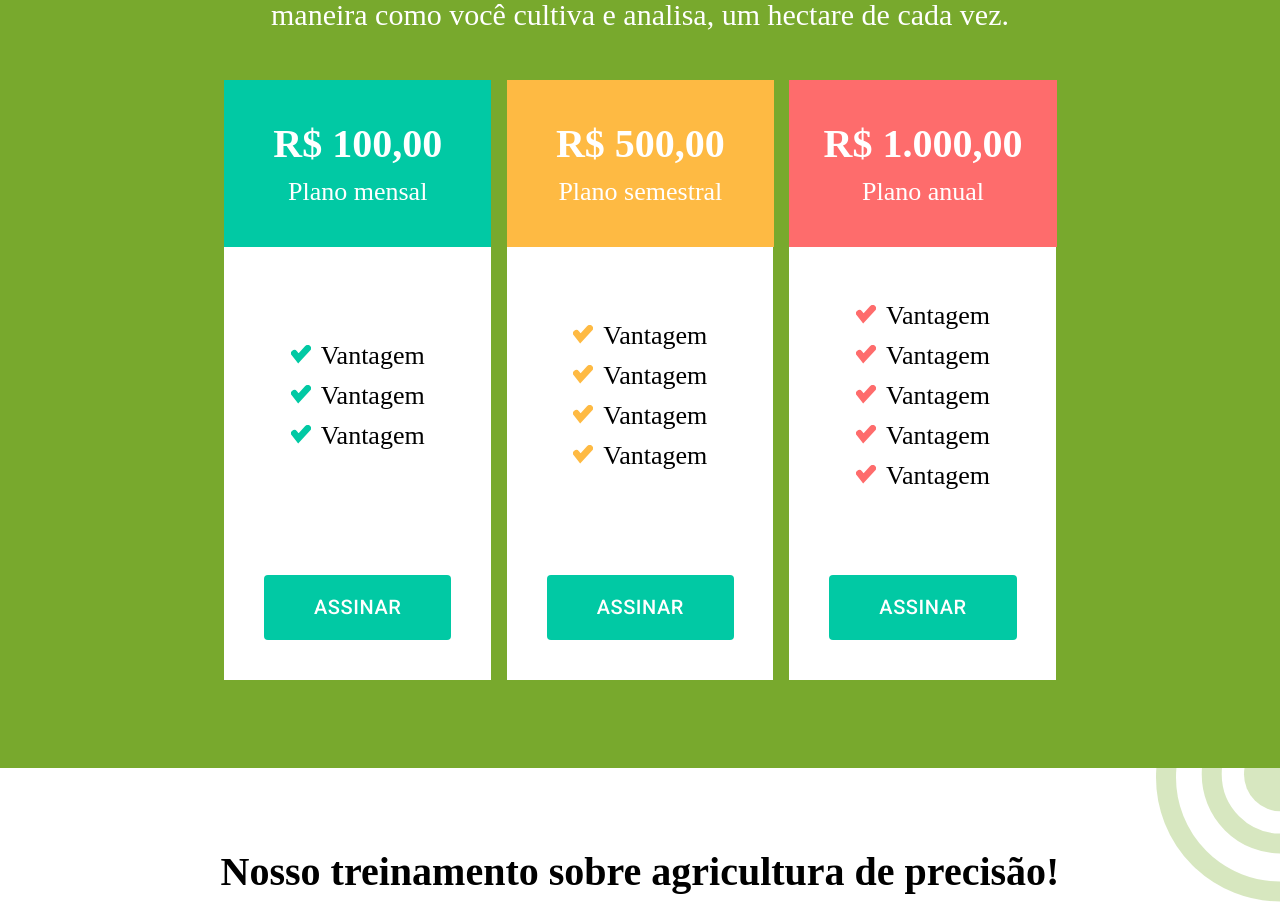
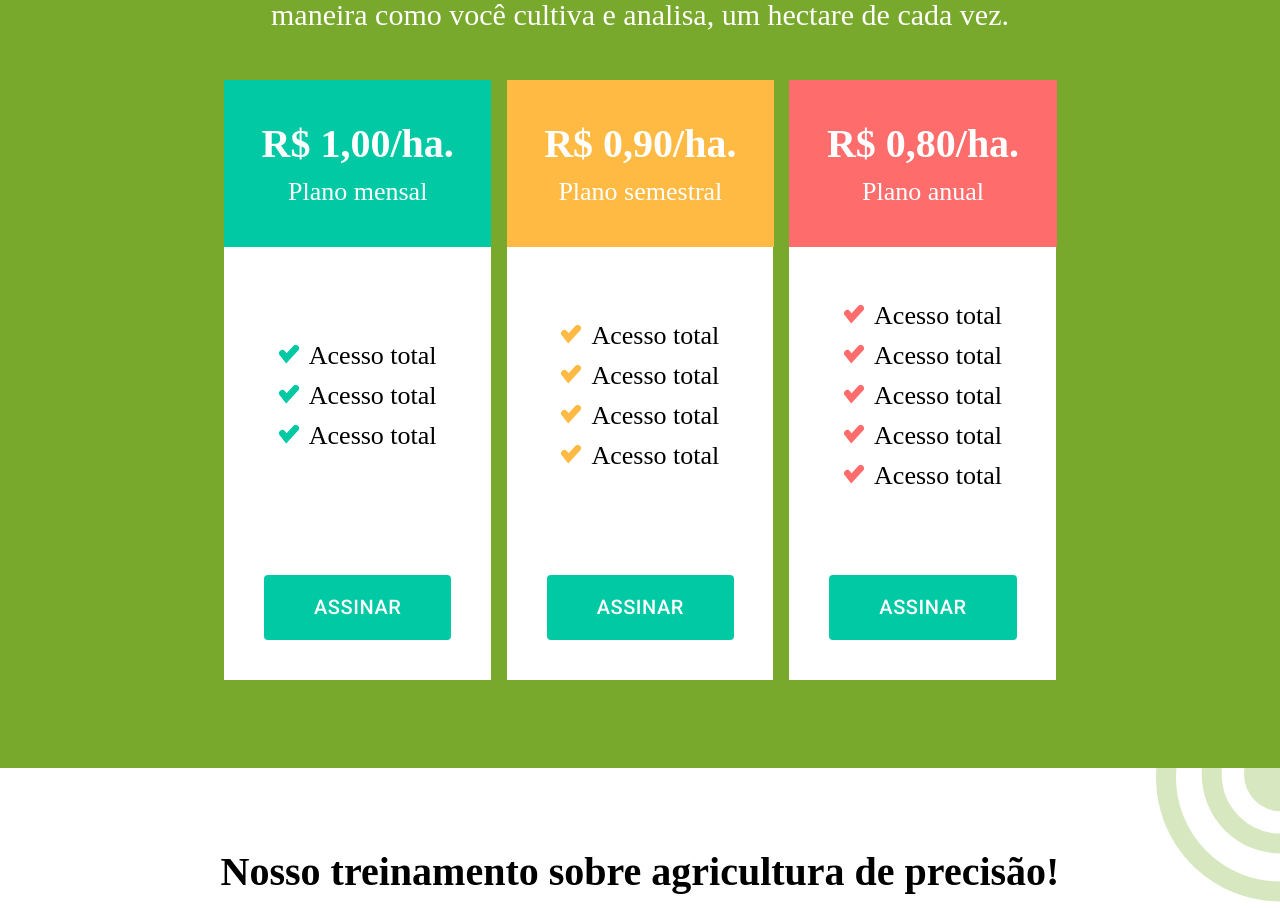
Before and after one commit to JoonatanCardoso/ferti-soil, a Next.js app: page / in a window 1280 px wide. Shown: the part 2180-3088 px from the top of the page. Built offline with nearby package versions, Linux system fonts and the light colour scheme.

Commit message:
Correção de tradução

```diff
--- /dev/null
+++ b/src/i18n/locates/en/Form/index.ts
@@ -0,0 +1,8 @@
+import { ResourceI18nType } from '@/i18n/locates/type'
+
+export const FormEN: ResourceI18nType['FORM'] = {
+  SUB_TITLE: 'Questions? Want to know more?',
+  TITLE: 'Get in touch and talk to us:',
+  TEXT_IMG: 'Reach out to us and we will be happy to answer all your questions!',
+  TEXT: 'We invite you to join our team and shape the future of agriculture through advanced technology. If you share our passion and search for innovative agricultural solutions, get in touch and be a part of this revolution. #TOGETHERWE GO!!!',
+}
--- a/src/i18n/locates/en/Planos/index.ts
+++ b/src/i18n/locates/en/Planos/index.ts
@@ -3,22 +3,15 @@ import { ResourceI18nType } from '@/i18n/locates/type'
 export const PlanosEN: ResourceI18nType['PLANOS'] = {
   TITLE: 'Unlock the potential of technology!',
   SUB_TITLE: 'Our platform subscription plans and data usage will transform the way you farm and analyze, one hectare at a time.',
-  VALUE1: 'R$ 100,00',
-  VALUE2: 'R$ 500,00',
-  VALUE3: 'R$ 1.000,00',
+  VALUE1: 'R$ 1,00/ha.',
+  VALUE2: 'R$ 0,90/ha.',
+  VALUE3: 'R$ 0,80/ha.',
   NAMEPLAN1: 'Monthly Plan',
   NAMEPLAN2: 'Semi-annual Plan',
   NAMEPLAN3: 'Annual Plan',
-  VANTAGEMPLAN1_1: 'Advantage',
-  VANTAGEMPLAN1_2: 'Advantage',
-  VANTAGEMPLAN1_3: 'Advantage',
-  VANTAGEMPLAN2_1: 'Advantage',
-  VANTAGEMPLAN2_2: 'Advantage',
-  VANTAGEMPLAN2_3: 'Advantage',
-  VANTAGEMPLAN2_4: 'Advantage',
-  VANTAGEMPLAN3_1: 'Advantage',
-  VANTAGEMPLAN3_2: 'Advantage',
-  VANTAGEMPLAN3_3: 'Advantage',
-  VANTAGEMPLAN3_4: 'Advantage',
-  VANTAGEMPLAN3_5: 'Advantage',
+  VANTAGEMPLAN1_1: 'Full access',
+  VANTAGEMPLAN2_1: 'Full access',
+  VANTAGEMPLAN2_2: '10% discount',
+  VANTAGEMPLAN3_1: 'Full access',
+  VANTAGEMPLAN3_2: '20% discount',
 }
--- a/src/i18n/locates/en/index.ts
+++ b/src/i18n/locates/en/index.ts
@@ -1,5 +1,6 @@
 import { MenuEN } from '@/i18n/locates/en/Menu'
 import { ResourceI18nType } from '@/i18n/locates/type'
+import { FormEN } from './Form'
 import { PlanosEN } from './Planos'
 import { QuemSomosEN } from './QuemSomos'
 import { TreinamentoEN } from './Treinamento'
@@ -10,5 +11,6 @@ export const ResourceI18nEN: ResourceI18nType = {
   QUEM_SOMOS: QuemSomosEN,
   PLANOS: PlanosEN,
   TREINAMENTO: TreinamentoEN,
+  FORM: FormEN,
   FOOTER: footer,
 }
--- /dev/null
+++ b/src/i18n/locates/pt/Form/index.ts
@@ -0,0 +1,8 @@
+import { ResourceI18nType } from '@/i18n/locates/type'
+
+export const FormPT: ResourceI18nType['FORM'] = {
+  SUB_TITLE: 'Dúvidas? Quer saber mais?',
+  TITLE: 'Entre em contato e fale conosco:',
+  TEXT_IMG: 'Entre em contato conosco e teremos prazer em responder a todas as suas perguntas!',
+  TEXT: 'Convidamos você a se juntar ao nosso time e moldar o futuro da agricultura através de tecnologia avançada. Se compartilha nossa paixão e busca por soluções agrícolas inovadoras, entre em contato e faça parte dessa revolução. #VAMOSJUNTOS!!!',
+}
--- a/src/i18n/locates/pt/Planos/index.ts
+++ b/src/i18n/locates/pt/Planos/index.ts
@@ -3,22 +3,15 @@ import { ResourceI18nType } from '@/i18n/locates/type'
 export const PlanosPT: ResourceI18nType['PLANOS'] = {
   TITLE: 'Desbloqueie o potencial da tecnologia!',
   SUB_TITLE: 'Nossos planos de contratação da plataforma e no uso dos dados  vão transformar a maneira como você cultiva e analisa, um hectare de cada vez.',
-  VALUE1: 'R$ 100,00',
-  VALUE2: 'R$ 500,00',
-  VALUE3: 'R$ 1.000,00',
+  VALUE1: 'R$ 1,00/ha.',
+  VALUE2: 'R$ 0,90/ha.',
+  VALUE3: 'R$ 0,80/ha.',
   NAMEPLAN1: 'Plano mensal',
   NAMEPLAN2: 'Plano semestral',
   NAMEPLAN3: 'Plano anual',
-  VANTAGEMPLAN1_1: 'Vantagem',
-  VANTAGEMPLAN1_2: 'Vantagem',
-  VANTAGEMPLAN1_3: 'Vantagem',
-  VANTAGEMPLAN2_1: 'Vantagem',
-  VANTAGEMPLAN2_2: 'Vantagem',
-  VANTAGEMPLAN2_3: 'Vantagem',
-  VANTAGEMPLAN2_4: 'Vantagem',
-  VANTAGEMPLAN3_1: 'Vantagem',
-  VANTAGEMPLAN3_2: 'Vantagem',
-  VANTAGEMPLAN3_3: 'Vantagem',
-  VANTAGEMPLAN3_4: 'Vantagem',
-  VANTAGEMPLAN3_5: 'Vantagem',
+  VANTAGEMPLAN1_1: 'Acesso total',
+  VANTAGEMPLAN2_1: 'Acesso total',
+  VANTAGEMPLAN2_2: '10% de desconto',
+  VANTAGEMPLAN3_1: 'Acesso total',
+  VANTAGEMPLAN3_2: '20% de desconto',
 }
--- a/src/i18n/locates/pt/index.ts
+++ b/src/i18n/locates/pt/index.ts
@@ -1,5 +1,6 @@
 import { MenuPT } from '@/i18n/locates/pt/Menu'
 import { ResourceI18nType } from '@/i18n/locates/type'
+import { FormPT } from './Form'
 import { PlanosPT } from './Planos'
 import { QuemSomosPT } from './QuemSomos'
 import { TreinamentoPT } from './Treinamento'
@@ -10,5 +11,6 @@ export const ResourceI18nPT: ResourceI18nType = {
   QUEM_SOMOS: QuemSomosPT,
   PLANOS: PlanosPT,
   TREINAMENTO: TreinamentoPT,
+  FORM: FormPT,
   FOOTER: footer,
 }
```
Also changed, not shown: src/i18n/locates/type.ts (+7 -7 lines).
